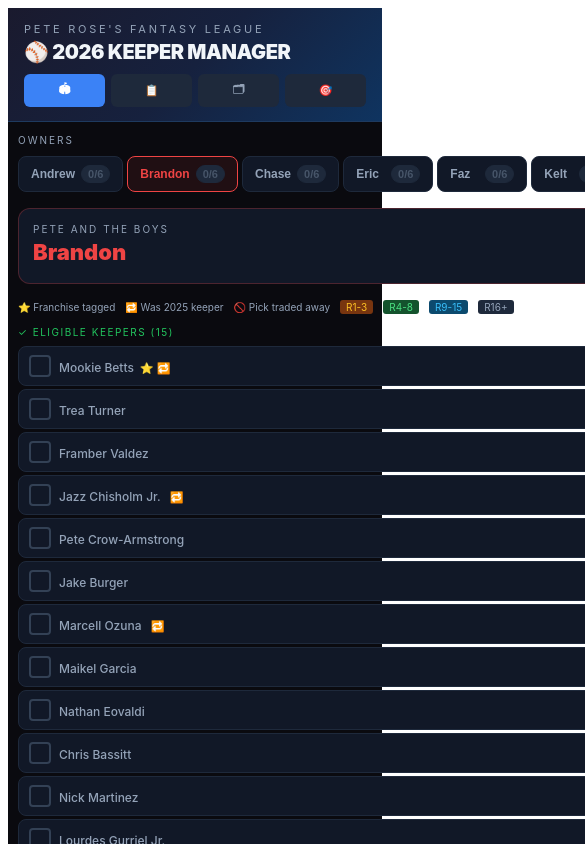
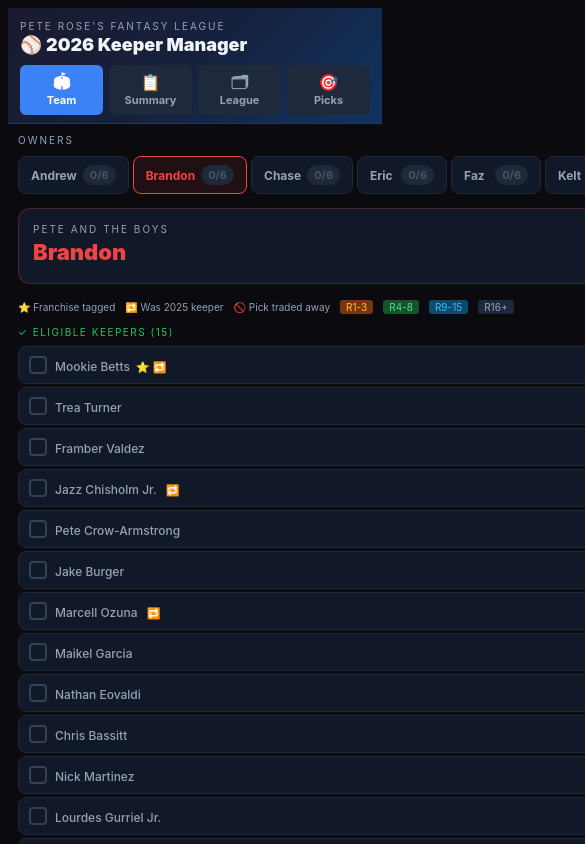
Before and after one commit to chasevandiver/fantasybaseballkeepers, a React (Vite) app: page / in a window 390 px wide. Shown: the top 844 px of the page, 585 px wide, since content can reach past the window. Built offline with nearby package versions, Linux system fonts and the light colour scheme.

Commit message:
Update App.jsx

```diff
--- a/src/App.jsx
+++ b/src/App.jsx
@@ -380,13 +380,29 @@ export default function KeeperManager() {
   const [isMobile, setIsMobile] = useState(() => typeof window !== 'undefined' && window.innerWidth < 640);
 
   useEffect(() => {
+    // Force correct mobile viewport
     let meta = document.querySelector('meta[name="viewport"]');
-    if (!meta) {
-      meta = document.createElement('meta');
-      meta.name = 'viewport';
-      document.head.appendChild(meta);
+    if (!meta) { meta = document.createElement('meta'); meta.name = 'viewport'; document.head.appendChild(meta); }
+    meta.content = 'width=device-width, initial-scale=1.0, viewport-fit=cover';
+
+    // Kill white background on html/body everywhere — including zoom-out
+    const styleId = 'keeper-global-style';
+    if (!document.getElementById(styleId)) {
+      const style = document.createElement('style');
+      style.id = styleId;
+      style.textContent = `
+        *, *::before, *::after { box-sizing: border-box; }
+        html, body { background: #0a0a0f !important; min-height: 100%; overscroll-behavior: none; }
+        body { -webkit-tap-highlight-color: transparent; }
+        #root, [data-reactroot] { background: #0a0a0f; }
+        button { font-family: inherit; -webkit-appearance: none; appearance: none; touch-action: manipulation; }
+        ::-webkit-scrollbar { width: 4px; height: 4px; }
+        ::-webkit-scrollbar-track { background: #111827; }
+        ::-webkit-scrollbar-thumb { background: #334155; border-radius: 2px; }
+      `;
+      document.head.appendChild(style);
     }
-    meta.content = 'width=device-width, initial-scale=1, maximum-scale=1';
+
     const handler = () => setIsMobile(window.innerWidth < 640);
     window.addEventListener('resize', handler);
     return () => window.removeEventListener('resize', handler);
@@ -477,43 +493,65 @@ export default function KeeperManager() {
     return { background: "#1e293b", color: "#94a3b8", border: "1px solid #334155" };
   };
 
-  const btn = (mode, label) => (
+  const NAV_ITEMS = [
+    ["team", "🏟", "Team"],
+    ["summary", "📋", "Summary"],
+    ["league", "🗂", "League"],
+    ["picks", "🎯", "Picks"],
+  ];
+
+  const btn = (mode, emoji, label) => (
     <button key={mode} onClick={() => setViewMode(mode)} style={{
-      padding: isMobile ? "7px 10px" : "8px 18px",
+      padding: isMobile ? "8px 4px" : "8px 18px",
       borderRadius: 6, border: "none", cursor: "pointer",
       fontSize: isMobile ? 11 : 12, fontWeight: 700,
       background: viewMode === mode ? "#3b82f6" : "#1e293b",
       color: viewMode === mode ? "#fff" : "#94a3b8",
       flex: isMobile ? "1 1 0" : "none",
-      whiteSpace: "nowrap",
-    }}>{isMobile ? label.split(' ')[0] : label}</button>
+      display: "flex", flexDirection: "column", alignItems: "center", gap: 2,
+      lineHeight: 1.2,
+    }}>
+      {isMobile ? <><span style={{ fontSize: 16 }}>{emoji}</span><span>{label}</span></> : `${emoji} ${label} View`}
+    </button>
   );
 
   return (
-    <div style={{ fontFamily: "'Inter', 'Segoe UI', system-ui, -apple-system, sans-serif", background: "#0a0a0f", minHeight: "100vh", color: "#e2e8f0" }}>
+    <div style={{ fontFamily: "'Inter', 'Segoe UI', system-ui, -apple-system, sans-serif", background: "#0a0a0f", minHeight: "100dvh", color: "#e2e8f0", position: "relative" }}>
       {/* Header */}
-      <div style={{ background: "linear-gradient(135deg, #1a1a2e 0%, #16213e 50%, #0f3460 100%)", borderBottom: "1px solid #1e3a5f", padding: isMobile ? "14px 16px" : "20px 24px" }}>
+      <div style={{ background: "linear-gradient(135deg, #1a1a2e 0%, #16213e 50%, #0f3460 100%)", borderBottom: "1px solid #1e3a5f", padding: isMobile ? "12px 12px 8px" : "20px 24px" }}>
         <div style={{ maxWidth: 1400, margin: "0 auto" }}>
-          <div style={{ display: "flex", alignItems: isMobile ? "flex-start" : "center", justifyContent: "space-between", flexDirection: isMobile ? "column" : "row", gap: isMobile ? 10 : 12 }}>
-            <div>
-              <div style={{ fontSize: 11, letterSpacing: "0.25em", color: "#94a3b8", textTransform: "uppercase", marginBottom: 4 }}>Pete Rose's Fantasy League</div>
-              <h1 style={{ fontSize: isMobile ? 20 : 26, fontWeight: 900, color: "#f1f5f9", letterSpacing: "-0.02em", margin: 0 }}>⚾ 2026 KEEPER MANAGER</h1>
-              {!isMobile && <div style={{ fontSize: 10, color: "#22c55e", marginTop: 3 }}>✓ Verified · SL=1 players are 2025-expired · FT max = 5 seasons total</div>}
+          {isMobile ? (
+            <>
+              <div style={{ marginBottom: 10 }}>
+                <div style={{ fontSize: 10, letterSpacing: "0.2em", color: "#94a3b8", textTransform: "uppercase", marginBottom: 2 }}>Pete Rose's Fantasy League</div>
+                <h1 style={{ fontSize: 18, fontWeight: 900, color: "#f1f5f9", margin: 0 }}>⚾ 2026 Keeper Manager</h1>
+              </div>
+              <div style={{ display: "flex", gap: 6, width: "100%" }}>
+                {NAV_ITEMS.map(([m, e, l]) => btn(m, e, l))}
+              </div>
+            </>
+          ) : (
+            <div style={{ display: "flex", alignItems: "center", justifyContent: "space-between", gap: 12 }}>
+              <div>
+                <div style={{ fontSize: 11, letterSpacing: "0.25em", color: "#94a3b8", textTransform: "uppercase", marginBottom: 4 }}>Pete Rose's Fantasy League</div>
+                <h1 style={{ fontSize: 26, fontWeight: 900, color: "#f1f5f9", letterSpacing: "-0.02em", margin: 0 }}>⚾ 2026 KEEPER MANAGER</h1>
+                <div style={{ fontSize: 10, color: "#22c55e", marginTop: 3 }}>✓ Verified · SL=1 players are 2025-expired · FT max = 5 seasons total</div>
+              </div>
+              <div style={{ display: "flex", gap: 8 }}>
+                {NAV_ITEMS.map(([m, e, l]) => btn(m, e, l))}
+              </div>
             </div>
-            <div style={{ display: "flex", gap: 6, flexWrap: "nowrap", width: isMobile ? "100%" : "auto" }}>
-              {[["team", "🏟 Team View"], ["summary", "📋 Summary"], ["league", "🗂 League View"], ["picks", "🎯 Draft Picks"]].map(([m, l]) => btn(m, l))}
-            </div>
-          </div>
+          )}
         </div>
       </div>
 
       {/* TEAM VIEW */}
       {viewMode === "team" && (
-        <div style={{ maxWidth: 1400, margin: "0 auto", padding: isMobile ? "12px 10px" : "24px 16px", display: "grid", gridTemplateColumns: isMobile ? "1fr" : "220px 1fr", gap: isMobile ? 12 : 20 }}>
+        <div style={{ maxWidth: 1400, margin: "0 auto", padding: isMobile ? "10px 10px 24px" : "24px 16px", display: "grid", gridTemplateColumns: isMobile ? "1fr" : "220px 1fr", gap: isMobile ? 10 : 20 }}>
           {/* Owner List */}
           <div>
             <div style={{ fontSize: 10, letterSpacing: "0.2em", color: "#94a3b8", textTransform: "uppercase", marginBottom: 10 }}>Owners</div>
-            <div style={{ display: "flex", flexDirection: isMobile ? "row" : "column", gap: 4, overflowX: isMobile ? "auto" : "visible", paddingBottom: isMobile ? 4 : 0 }}>
+            <div style={{ display: "flex", flexDirection: isMobile ? "row" : "column", gap: 4, overflowX: isMobile ? "auto" : "visible", overflowY: "visible", WebkitOverflowScrolling: "touch", paddingBottom: isMobile ? 4 : 0, scrollbarWidth: "none", msOverflowStyle: "none" }}>
               {OWNER_ORDER.map(owner => {
                 const data = KEEPER_DATA[owner];
                 const sel = selections[owner];
```
